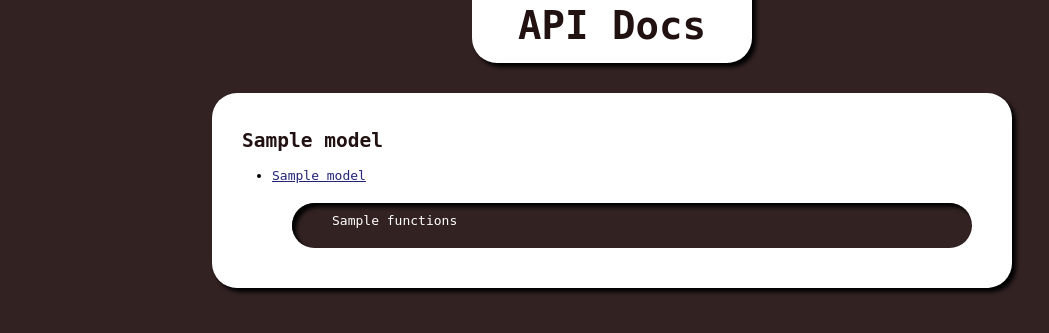
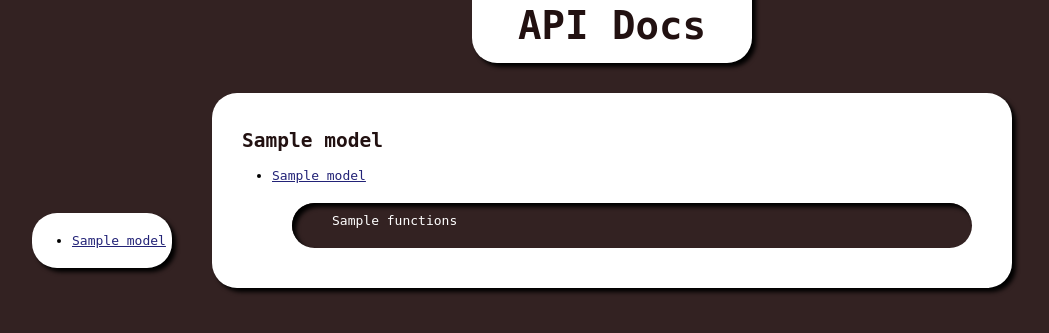
Before and after one commit to chrisgilmerproj/cereal-box, a Django app: template cereal/templates/cereal/docs.html in a window 1280 px wide. Shown: the top 333 px of the page, without its empty margins (28-1077 px from the left). Run offline with Django 3.2, Linux system fonts and the light colour scheme; the template is opened without the code that fills it: most values are stand-ins (such as "Sample title", 1, 10 or a date in 2020); parts of the project's set-up code (start-up, migrations or seed data) failed here and were passed over.

Commit message:
added anchor menu

```diff
--- a/cereal/templates/cereal/docs.html
+++ b/cereal/templates/cereal/docs.html
@@ -10,20 +10,27 @@
 			h1, .docs {font-family:monospace;
 				text-rendering:optimizeLegibility;}
 			h2 {margin-left:10px;}
-			code, .docs {border-radius:25px;}
+			code, .docs, .links {border-radius:25px;}
 			code {box-shadow:inset 4px 4px 4px #000; color: #fff; display:block;
 				padding:10px 40px 20px; margin:20px;}
-			.docs, h1 {background-color:#fff; box-shadow:4px 4px 4px #000;}
+			.docs, h1, .links {background-color:#fff; box-shadow:4px 4px 4px #000;}
 			.docs {margin:50px auto; max-width:760px; padding:20px;}
+			.links {position:fixed; margin:100px 0 0 -200px;
+				padding: 20px 0 20px 40px; width:100px;}
 		</style>
 		<title>API Docs</title>
 	</head>
 	<body>
 		<h1>API Docs</h1>
 		<div class="docs">
+		<ul class="links">
+			{% for model in docs %}
+			<li><a href="#{{model}}">{{model}}</a></li>
+			{% endfor %}
+		</ul>
 		{% for model, functions in docs.iteritems %}
 		<div class="model">
-			<h2>{{model}}</h2>
+			<a name="{{model}}"><h2>{{model}}</h2></a>
 			<ul>
 				{% for name, function in functions.iteritems %}
 				<li><a href="/api/{{model}}/{{name}}">{{name}}</a>
```
